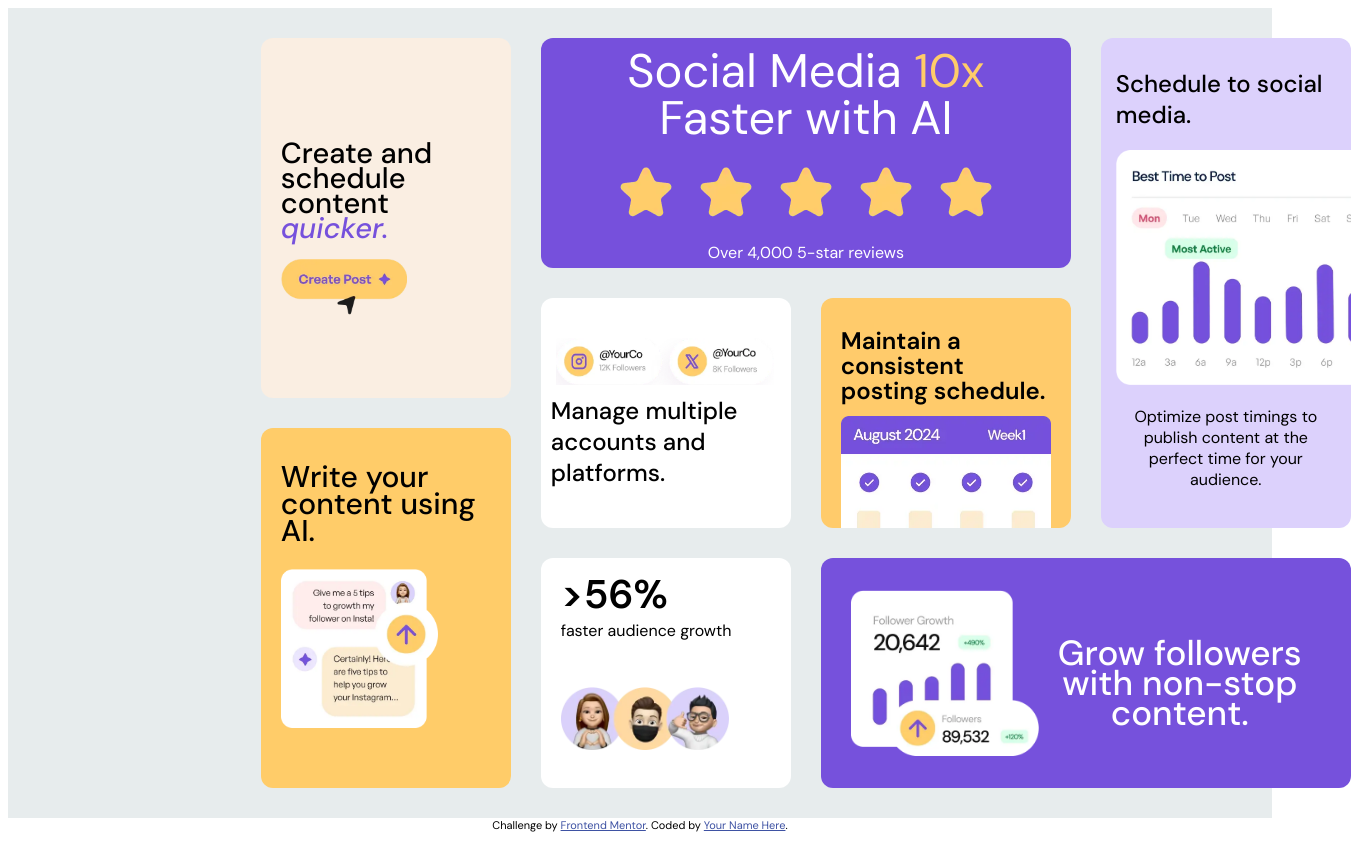
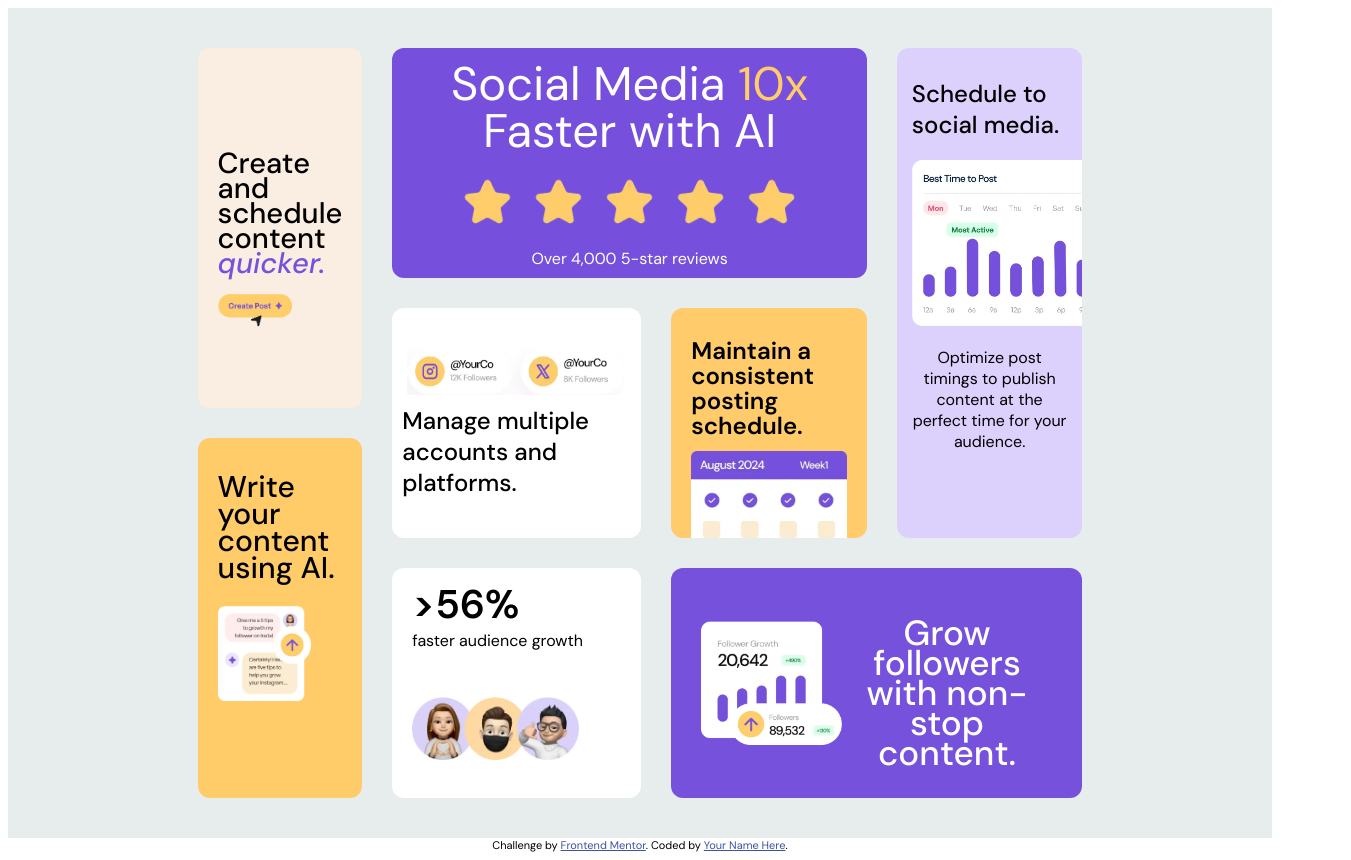
Before and after one commit to JoanKenedy/practica-css-1, a plain HTML site: page index.html in a window 1280 px wide. Shown: the whole page, 1351 px wide, since content can reach past the window. Drawn offline with Linux system fonts and the light colour scheme.

Commit message:
ajustes-css

```diff
--- a/css/index.css
+++ b/css/index.css
@@ -7,6 +7,7 @@
 .grid-template {
   width: 100%;
   background-color: #e7eced;
+  margin: auto;
 }
 .container-grid-template {
   width: 92%;
@@ -164,15 +165,16 @@
     width: 100%;
     background-color: #e7eced;
     margin: auto;
+    overflow: hidden;
   }
   .container-grid-template {
-    width: 60%;
+    width: 70%;
     margin: auto;
     display: grid;
-    grid-template-columns: repeat(4, 250px);
+    grid-template-columns: repeat(4, fr);
     grid-template-rows: repeat(6, 100px);
     gap: 30px;
-    padding: 30px 0px;
+    padding: 40px 0px;
   }
   .item-grid:nth-child(1) {
     grid-column: 2/4;
```
